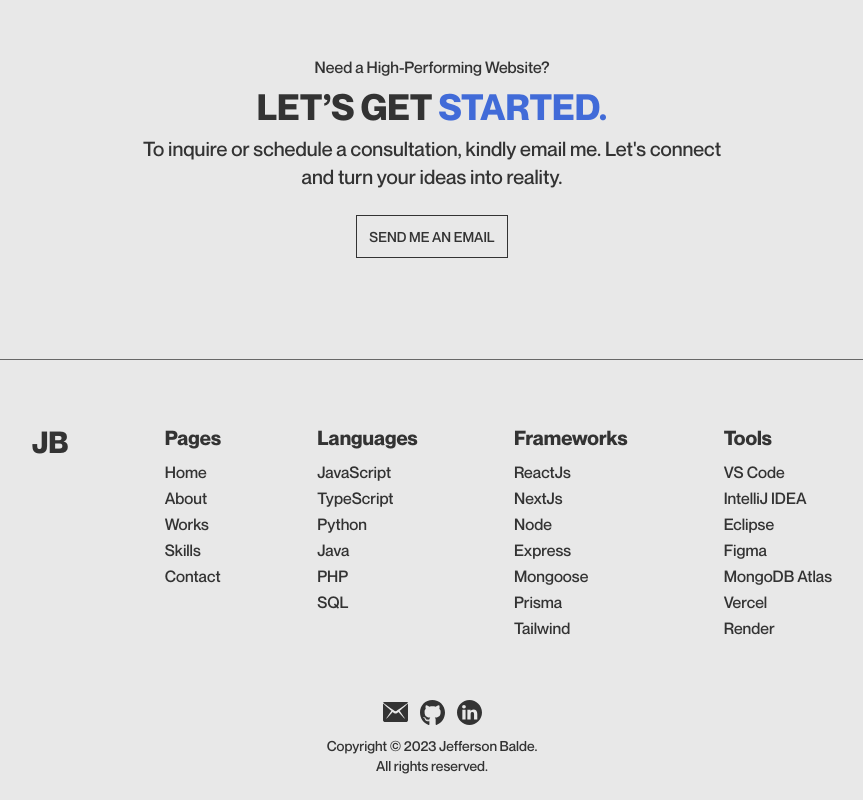
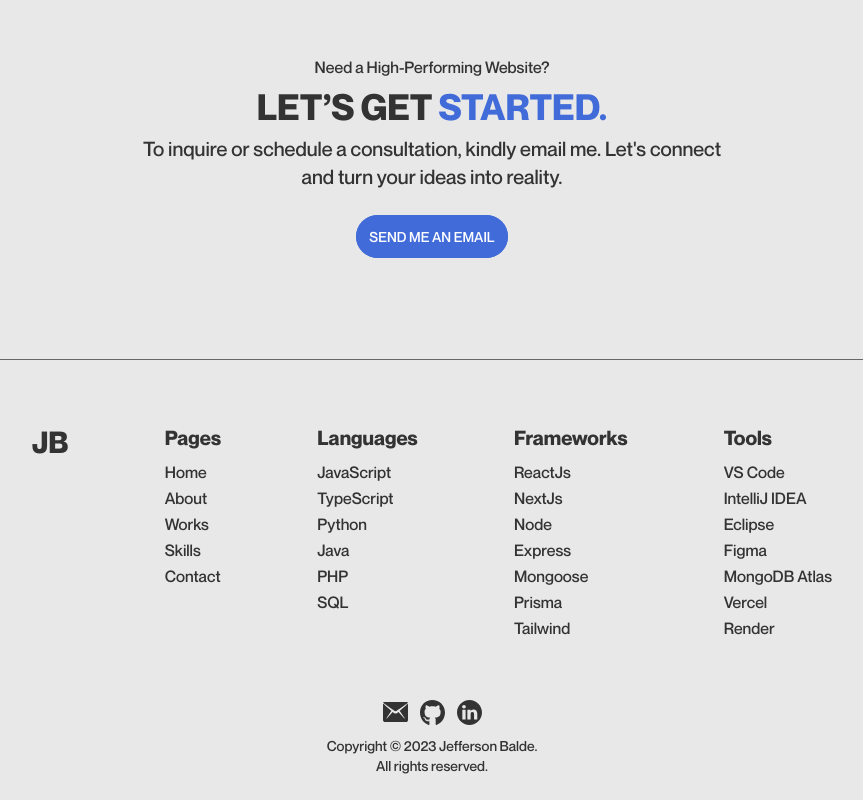
Before and after one commit to jeffersonbalde/jeffersonbalde.me, a Next.js app: page / in a window 1280 px wide. Shown: the part 5595-6395 px from the top of the page, without its empty margins (208-1071 px from the left). Built offline with nearby package versions, Linux system fonts and the light colour scheme.

Commit message:
updating contact

```diff
--- a/components/Contact.tsx
+++ b/components/Contact.tsx
@@ -31,8 +31,12 @@ function Contact() {
         <p className='text-black text-sm sm:text-base'>Need a High-Performing Website?</p>
         <h1 className='text-black uppercase text-2xl font-bold mt-2 sm:text-3xl lg:text-4xl'>LET’S GET <span className='text-blue'>STARTED.</span></h1>
         <h6 className='text-black  text-base mt-2 w-80 sm:w-[500px] sm:text-lg lg:text-xl lg:w-[600px]'>To inquire or schedule a consultation, kindly email me. Let&apos;s connect and turn your ideas into reality.</h6>
-        <div className='mt-9 text-black text-[12px] uppercase'>
-        <Link href="/about" className='border border-black w-32 text-xs p-3 md:text-sm md:w-36'>SEND ME AN EMAIL</Link>
+        <div className='mt-9 text-white text-[12px] uppercase'>
+        <Link
+          href={'mailto:jeffersonbalde13@gmail.com'}
+          className='border border-blue w-32 text-xs p-3 md:text-sm md:w-36 bg-blue rounded-full'>
+          SEND ME AN EMAIL
+        </Link>
         </div>
     </motion.div>
   )
```
